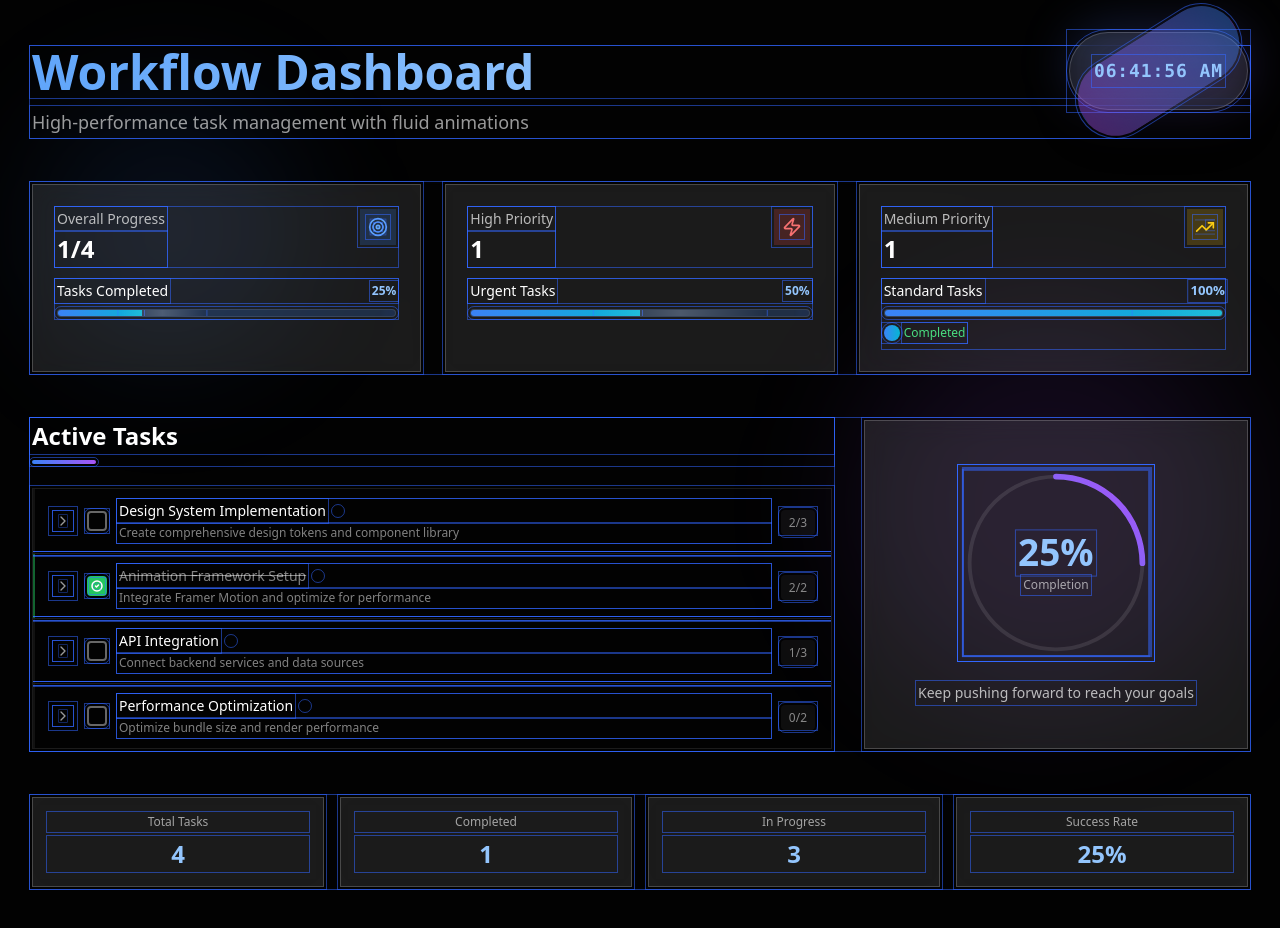
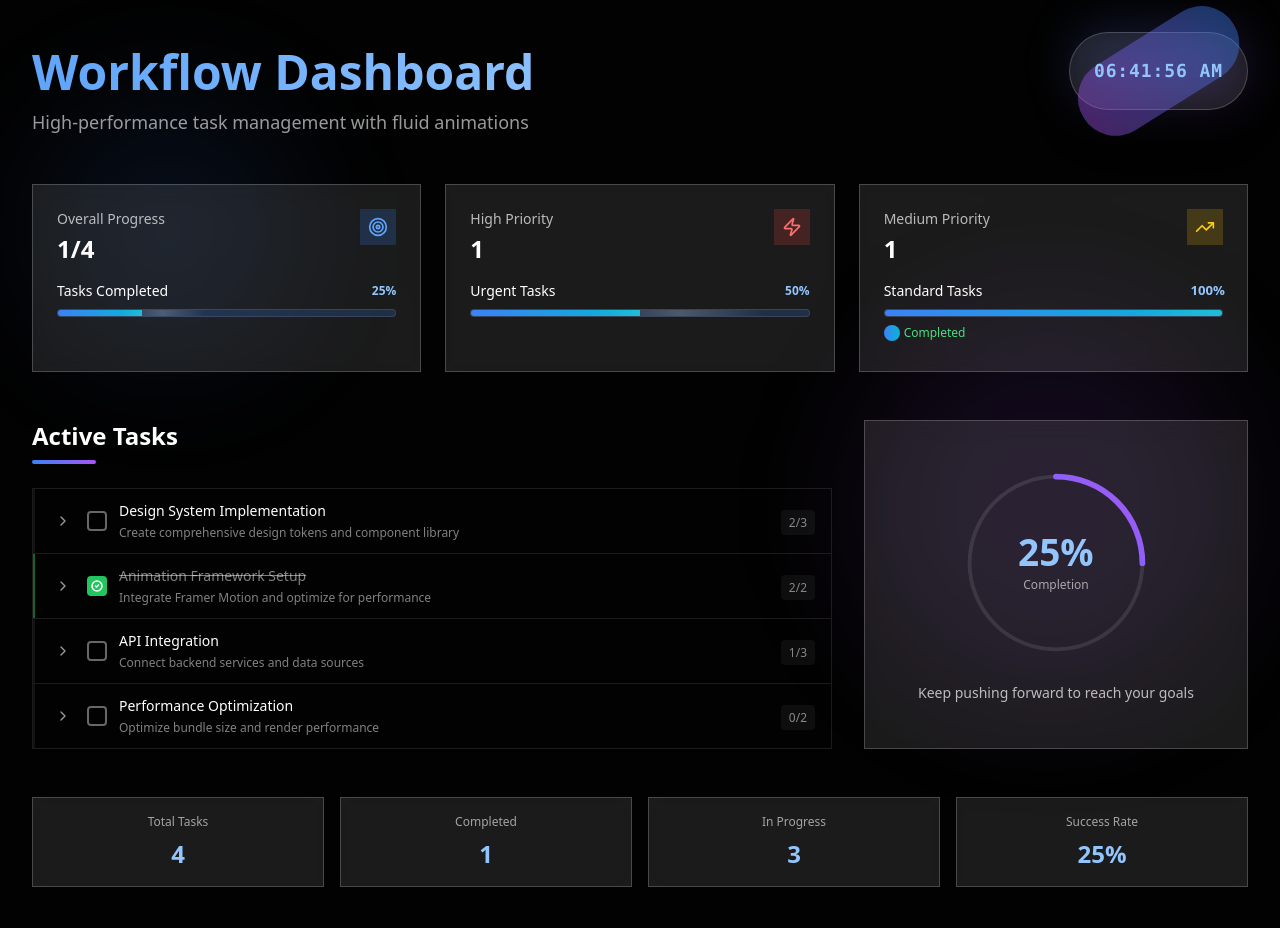
Before and after one commit to rcubila/PRONotes, a Next.js app: page / in a window 1280 px wide. Shown: the top 928 px of the page. Built offline with nearby package versions, Linux system fonts and the light colour scheme.

Commit message:
Refactor: Improve focus outline styles and color contrast
Co-authored-by: rcubila <rcubila@gmail.com>

```diff
--- a/src/app/global.css
+++ b/src/app/global.css
@@ -197,14 +197,16 @@
 @layer base {
   * {
     @apply border-border;
-    outline: 1px solid transparent;
-    outline-color: rgba(123, 109, 255, 0.35);
+  }
+
+  *:focus-visible {
+    outline: 2px solid rgba(123, 109, 255, 0.6);
     outline-offset: 2px;
   }
 
-  @supports (color: color-mix(in oklch, white, black)) {
-    * {
-      outline-color: color-mix(in oklch, var(--ring) 50%, transparent);
+  @supports (outline: 2px solid color-mix(in oklch, white, black)) {
+    *:focus-visible {
+      outline-color: color-mix(in oklch, var(--ring) 55%, transparent);
     }
   }
 
```
